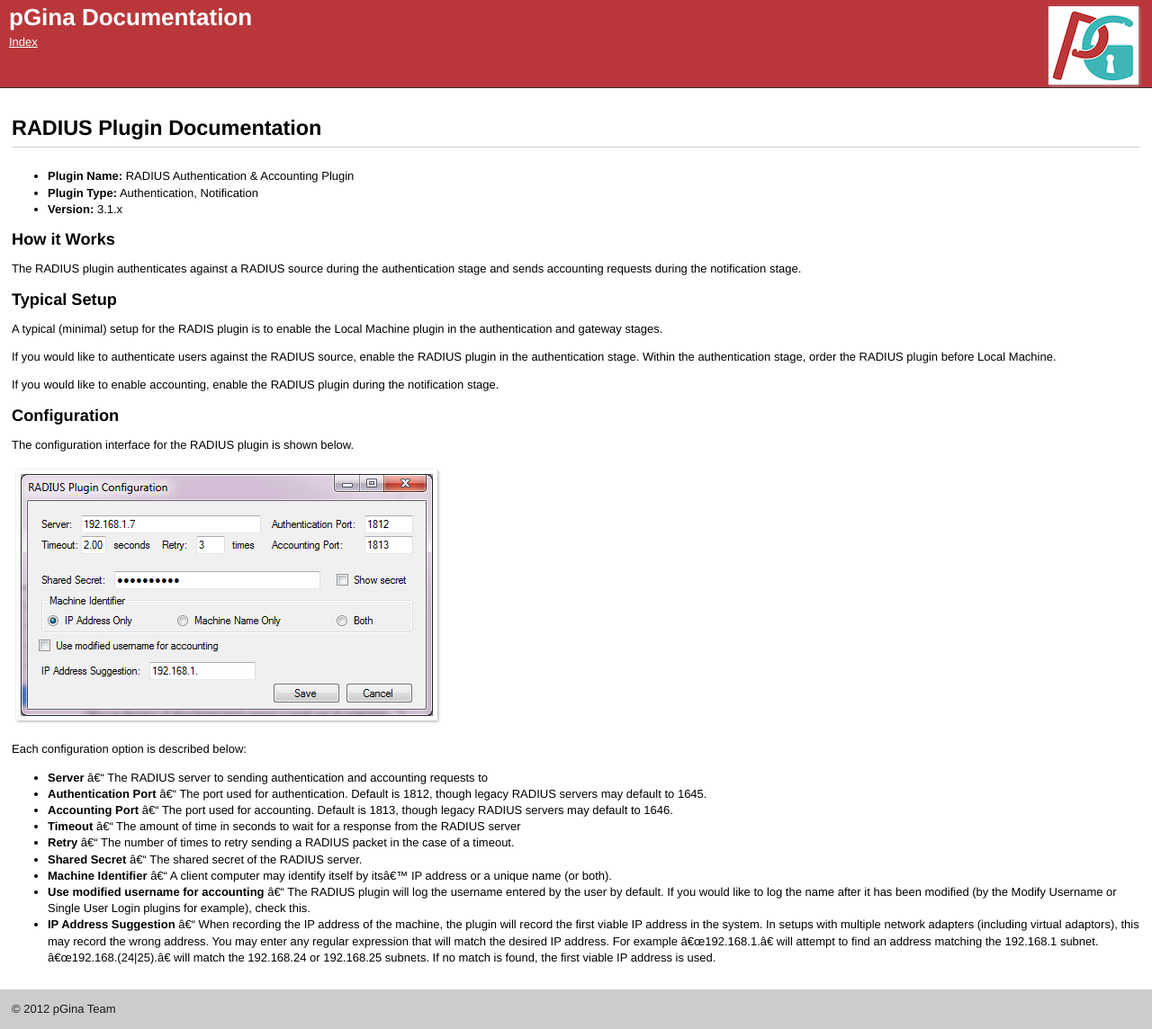
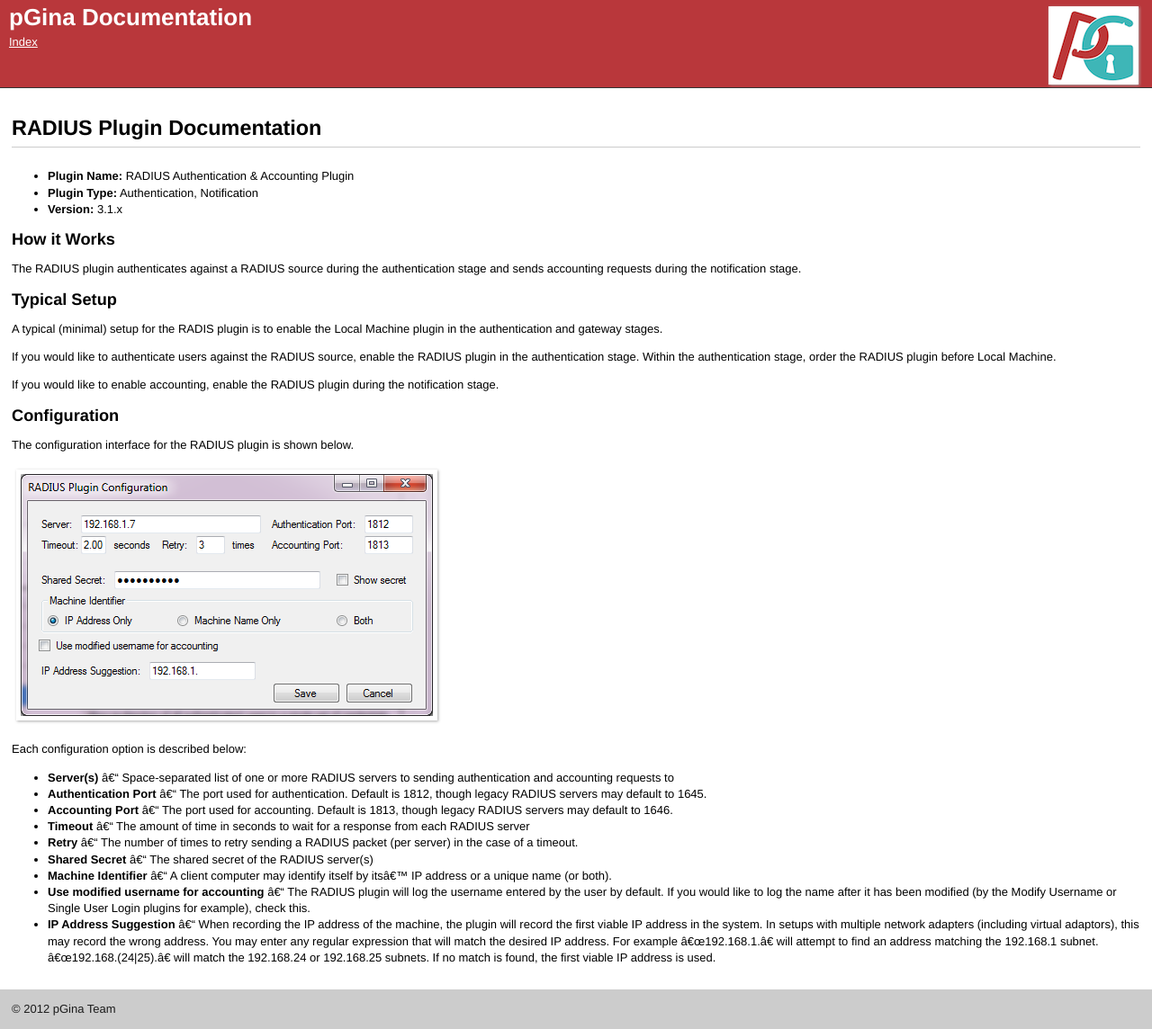
Before and after one commit to pgina/docs, a Jekyll site: the page built from v3.1/radius.md, in a window 1280 px wide. Shown: the whole page at 90% size. Built offline with Jekyll 4.4.1, drawn with Linux system fonts in a browser that asks for light colours.

Commit message:
Mention plugin support for multiple RADIUS servers

```diff
--- a/v3.1/radius.md
+++ b/v3.1/radius.md
@@ -39,12 +39,12 @@
 
 Each configuration option is described below:
 
-* **Server** -- The RADIUS server to sending authentication and accounting requests to
+* **Server(s)** -- Space-separated list of one or more RADIUS servers to sending authentication and accounting requests to
 * **Authentication Port** -- The port used for authentication. Default is 1812, though legacy RADIUS servers may default to 1645.
 * **Accounting Port** -- The port used for accounting. Default is 1813, though legacy RADIUS servers may default to 1646.
-* **Timeout** -- The amount of time in seconds to wait for a response from the RADIUS server
-* **Retry** -- The number of times to retry sending a RADIUS packet in the case of a timeout.
-* **Shared Secret** -- The shared secret of the RADIUS server.
+* **Timeout** -- The amount of time in seconds to wait for a response from each RADIUS server
+* **Retry** -- The number of times to retry sending a RADIUS packet (per server) in the case of a timeout.
+* **Shared Secret** -- The shared secret of the RADIUS server(s)
 * **Machine Identifier** -- A client computer may identify itself by its' IP address or a unique name (or both).
 * **Use modified username for accounting** -- The RADIUS plugin will log the username entered by the user
 by default. If you would like to log the name after it has been modified (by the Modify
```
